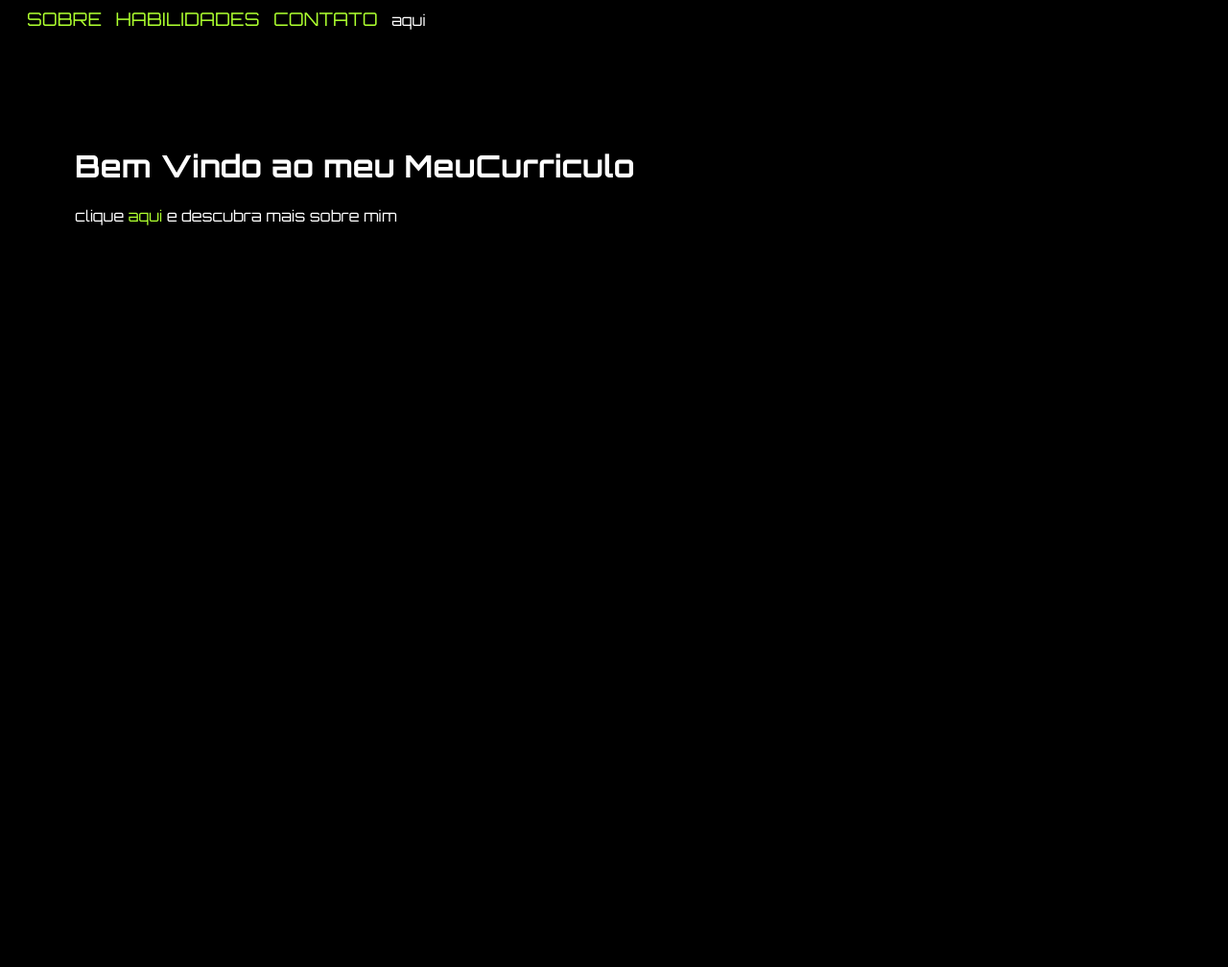
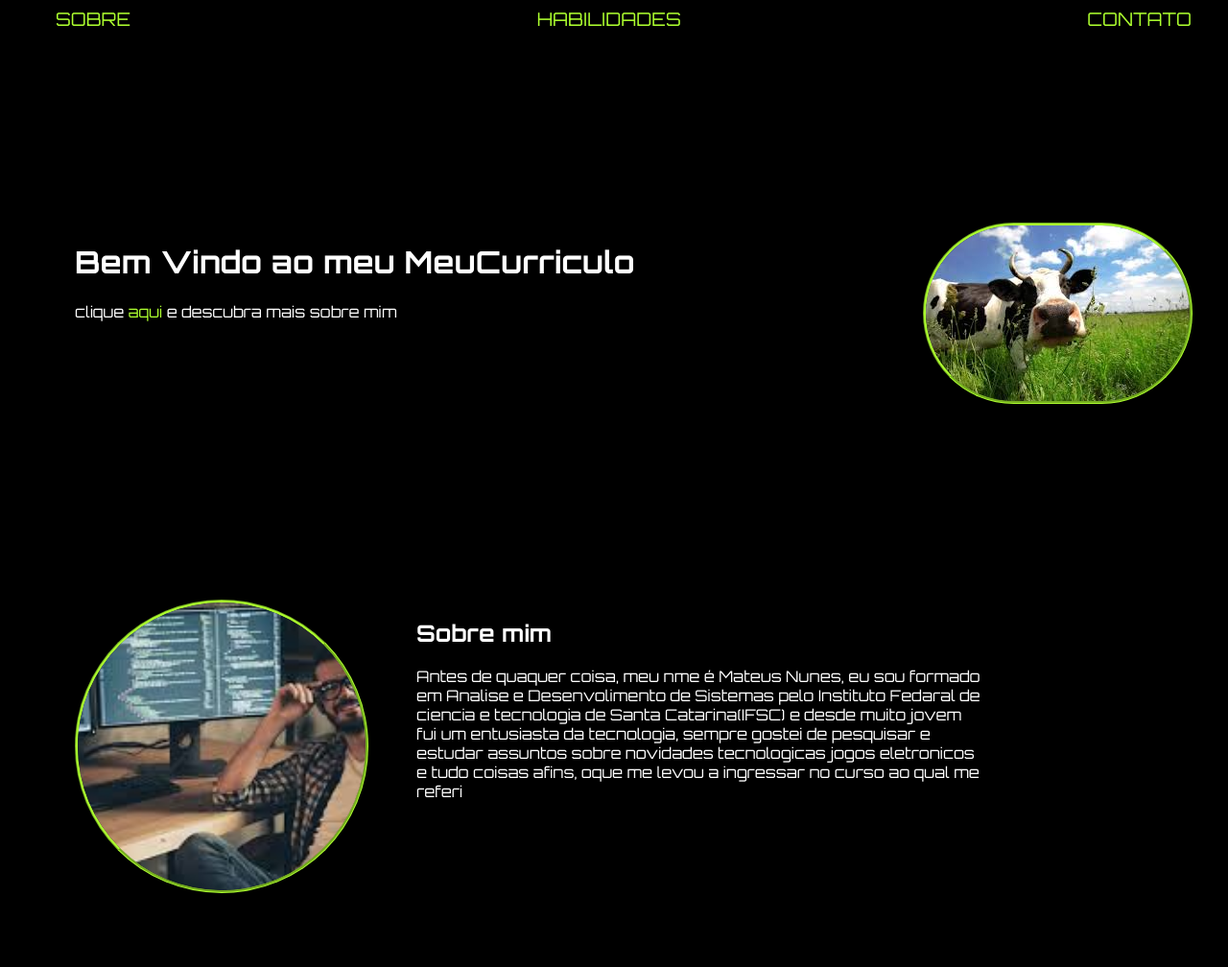
Before and after one commit to MateusnNUNES/Meu_curriculo_Web, a plain HTML site: page index.html in a window 1280 px wide. Shown: the whole page at 96% size. Before the commit the page ends 800 px from the top, so only its background shows below. Drawn offline with Linux system fonts and the light colour scheme.

Commit message:
adicioando novo conteudo ao site

```diff
--- a/index.html
+++ b/index.html
@@ -15,13 +15,31 @@
         <a href="">HABILIDADES</a>
         <a href="">CONTATO</a>
     </div>
-    <div class="logo">aqui</div>
+
 
    </header>
    <div id="mid">
-    <h1>Bem Vindo ao meu MeuCurriculo</h1>
-    <p>clique <a href="#aqui">aqui</a> e descubra mais sobre mim</p>
+        <div id="intro">
+            <h1>Bem Vindo ao meu MeuCurriculo</h1>
+            <p>clique <a href="#about-me">aqui</a> e descubra mais sobre mim</p>
+        </div>
+        <div id="foto">
+            <img src="images.jpeg" alt="foto_de_perfil">
+        </div>
+   </div>
+   <div class="about">
+        <div class="circle">
+            <img src="programador.jpeg" alt="">
+        </div>
+        <div class="about-me">
+        <h2>Sobre mim</h2>
+        <p>Antes de quaquer coisa, meu nme é Mateus Nunes, eu sou formado em Analise e Desenvolimento de Sistemas
+            pelo Instituto Fedaral de ciencia e tecnologia de Santa Catarina(IFSC) e desde muito
+            jovem fui um entusiasta da tecnologia, sempre gostei de pesquisar e estudar assuntos sobre
+            novidades tecnologicas jogos eletronicos e tudo coisas afins,
+            oque me levou a ingressar no curso ao qual me referi</p>
+        </div>
+
    </div>
 </body>
 </html>
-<!--;-->
--- a/style.css
+++ b/style.css
@@ -18,29 +18,61 @@
 
     }
     .menu{
-        display: inline-block;
+        display: flex;
         padding-left: 20px;
+        justify-content: space-between;
+
     }
     .menu a{
         text-decoration: none;
         color: greenyellow;
         border-radius: 20px;
         font-size: larger;
-        padding-right: 10px;
-        gap: 10px;
+        padding-right: 30px;
+        padding-left: 30px;
+
     }
     .logo{
         display: inline-block;
         justify-content: end;
     }
     #mid{
+        display: flex;
         padding-left: 70px;
         text-decoration: none;
         color: white;
-        padding-top: 100px;
+        padding-top: 200px;
+
     }
     #mid a{
      color:greenyellow;
      text-decoration: none;
+     display:inline;
+    }
+    #intro{
+        padding-right: 300px;
 
     }
+    #foto img{
+        border-radius:200px;
+        border-style: groove;
+        border-color: greenyellow;
+    }
+    .about{
+        display: flex;
+        padding: 70px;
+        font-size: medium;
+        gap: 50px;
+        padding-top: 200px;
+    }
+    .about-me{
+        padding-right: 175px;
+    }
+    .circle img{
+        width: 300px;       /* define o tamanho */
+        height: 300px;      /* mantém a proporção quadrada */
+        object-fit: cover;  /* evita distorção e preenche o espaço */
+        border-radius: 50%;
+        border-style: groove;
+        border-color:greenyellow;
+    }
```
Also changed, not shown: images.jpeg (added), programador.jpeg (added).
